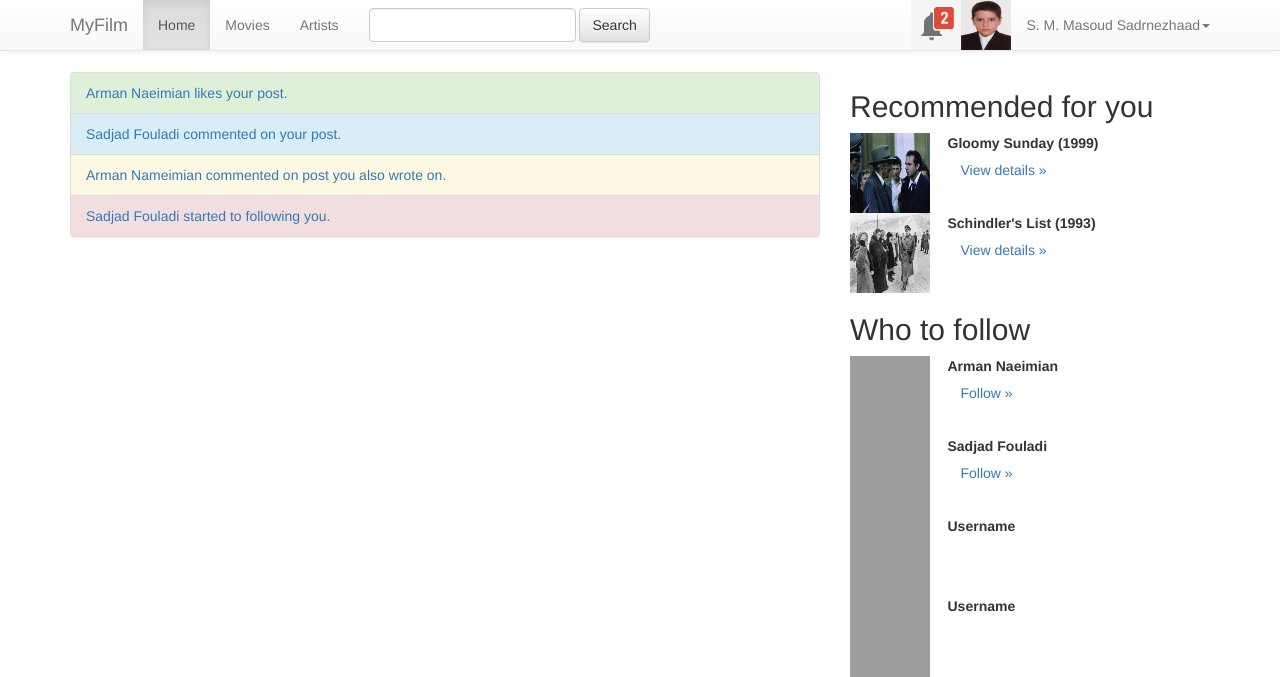
After one commit to smmsadrnezh/myfilm, a Django app: page /accounts/masoud/notifications in a window 1280 px wide. The commit adds this page. Shown: the top 677 px of the page. Run offline with Django 3.2, Linux system fonts and the light colour scheme; some libraries are stand-ins or nearby versions; grey boxes are pictures that could not be loaded.

Commit message:
timeline layout

```diff
--- /dev/null
+++ b/accounts/static/js/script.js
@@ -0,0 +1,3 @@
+/**
+ * Created by arman on 05/03/2015.
+ */
--- a/accounts/templates/login.html
+++ b/accounts/templates/login.html
@@ -1,5 +1,5 @@
 <div class="container">
-    <h1 class="form-signin-heading">Please sign in</h2>
+    <h2 class="form-signin-heading">Please sign in</h2>
         <div class="row clearfix">
             <div class="col-md-12 column">
                 <form class="form-horizontal" role="form">
--- /dev/null
+++ b/accounts/templates/notifications.html
@@ -0,0 +1,14 @@
+ <ul class="list-group">
+                                <li class="list-group-item list-group-item-success">
+                                    <a href="/accounts/masoud">Arman Naeimian likes your post.</a>
+                                </li>
+                                <li class="list-group-item list-group-item-info">
+                                    <a href="#">Sadjad Fouladi commented on your post.</a>
+                                </li>
+                                <li class="list-group-item list-group-item-warning">
+                                    <a href="#">Arman Nameimian commented on post you also wrote on.</a>
+                                </li>
+                                <li class="list-group-item list-group-item-danger">
+                                    <a href="#">Sadjad Fouladi started to following you.</a>
+                                </li>
+ </ul>
--- a/accounts/templates/register.html
+++ b/accounts/templates/register.html
@@ -1,6 +1,6 @@
 <div class="container">
     <div class="row">
-        <form role="form">
+        <form role="form" onsubmit="test();">
             <div class="col-lg-6">
                 <div class="well well-sm"><strong><span class="glyphicon glyphicon-asterisk"></span>Required
                     Field</strong></div>
@@ -64,13 +64,14 @@
             </div>
         </form>
         <div class="col-lg-5 col-md-push-1">
-            <div class="col-md-12">
+            <div class="col-md-12" style="display: none;">
                 <div class="alert alert-success">
                     <strong><span class="glyphicon glyphicon-ok"></span> Success! Message sent.</strong>
                 </div>
                 <div class="alert alert-danger">
                     <span class="glyphicon glyphicon-remove"></span><strong> Error! Please check all page
                     inputs.</strong>
+                    <button id="btn" onclick="test();">check</button>
                 </div>
             </div>
         </div>
--- a/accounts/views.py
+++ b/accounts/views.py
@@ -47,3 +47,11 @@
     t = get_template('layout.html')
     html = t.render(Context({'pageBody': pageHtml, 'PageTitle': title}))
     return HttpResponse(html)
+
+def notifs(request):
+    title = "Notifications"
+    t = get_template('notifications.html')
+    pageHtml = t.render()
+    t = get_template('tlayout.html')
+    html = t.render(Context({'pageBody': pageHtml, 'PageTitle': title}))
+    return HttpResponse(html)
--- a/myfilm/urls.py
+++ b/myfilm/urls.py
@@ -9,6 +9,7 @@
     url(r'^artists/tomhanks/$', 'artists.views.tomhanks', name='salam'),
     url(r'^accounts/login/$', 'accounts.views.login', name='salam'),
     url(r'^accounts/masoud/$', 'accounts.views.masoud', name='salam'),
+    url(r'^accounts/masoud/notifications$', 'accounts.views.notifs', name='salam'),
     url(r'^accounts/users/$', 'accounts.views.users', name='salam'),
     url(r'^accounts/register/$', 'accounts.views.register', name='salam'),
     url(r'^accounts/forget/$', 'accounts.views.forget', name='salam'),
--- a/templates/layout.html
+++ b/templates/layout.html
@@ -17,6 +17,7 @@
     <!-- Bootstrap -->
 
     <script src="{% static "js/modernizr.custom.js" %}"></script>
+    <script src="{% static "js/signup.js" %}"></script>
     <link href="{% static "css/jquery.fancybox.css" %}" rel="stylesheet">
     <link href="{% static "css/flickity.css" %}" rel="stylesheet">
     <link href="{% static "css/animate.css" %}" rel="stylesheet">
--- a/templates/tlayout.html
+++ b/templates/tlayout.html
@@ -91,7 +91,7 @@
                         <li class="divider">
                         </li>
                         <li>
-                            <a href="#">View all notifications.</a>
+                            <a href="../accounts/masoud/notifications">View all notifications.</a>
                         </li>
                     </ul>
                 </li>
```
Also changed, not shown: static/js/signup.js (added, +8 -0 lines), accounts/templates/settings.html (added).
